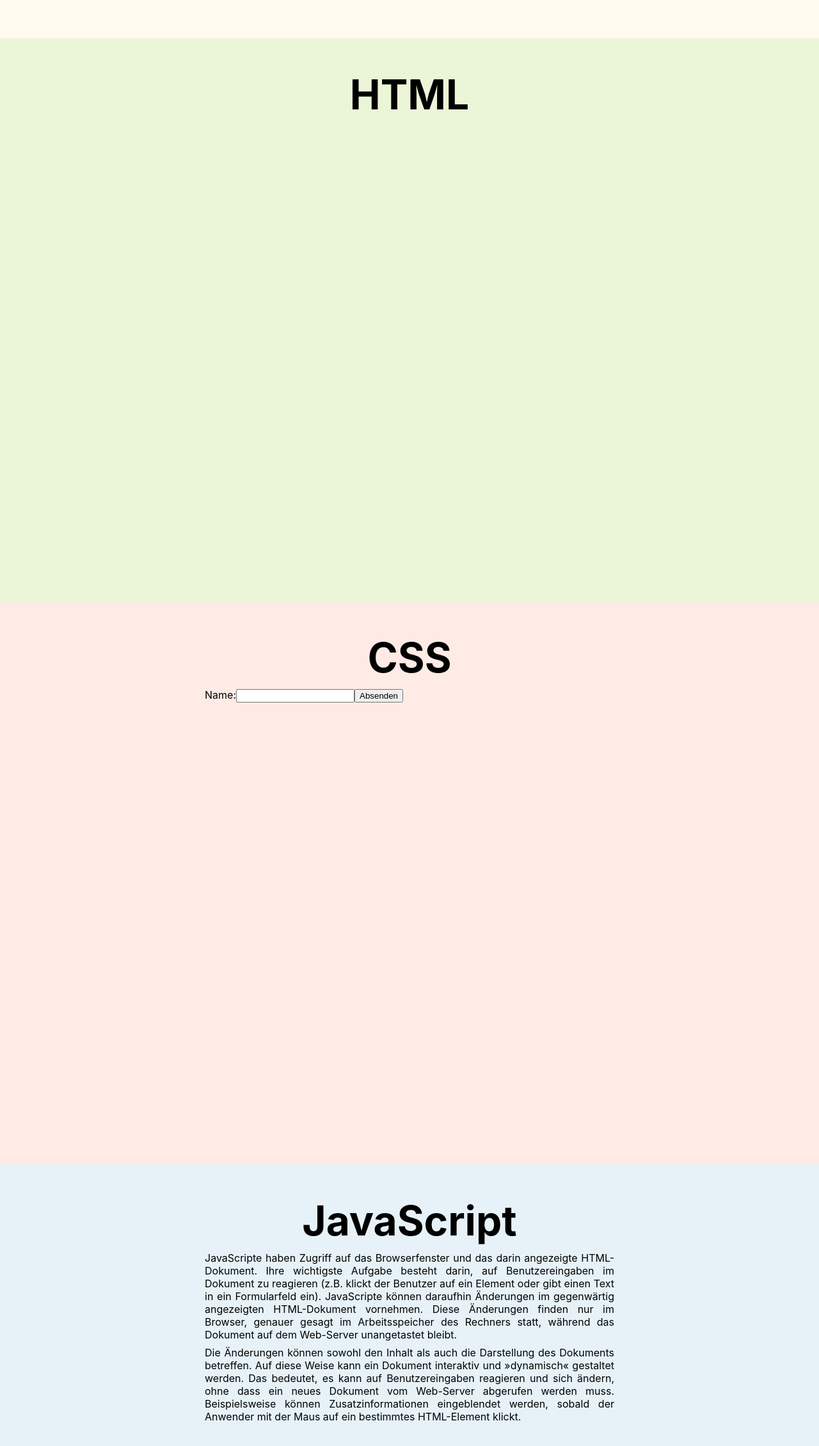
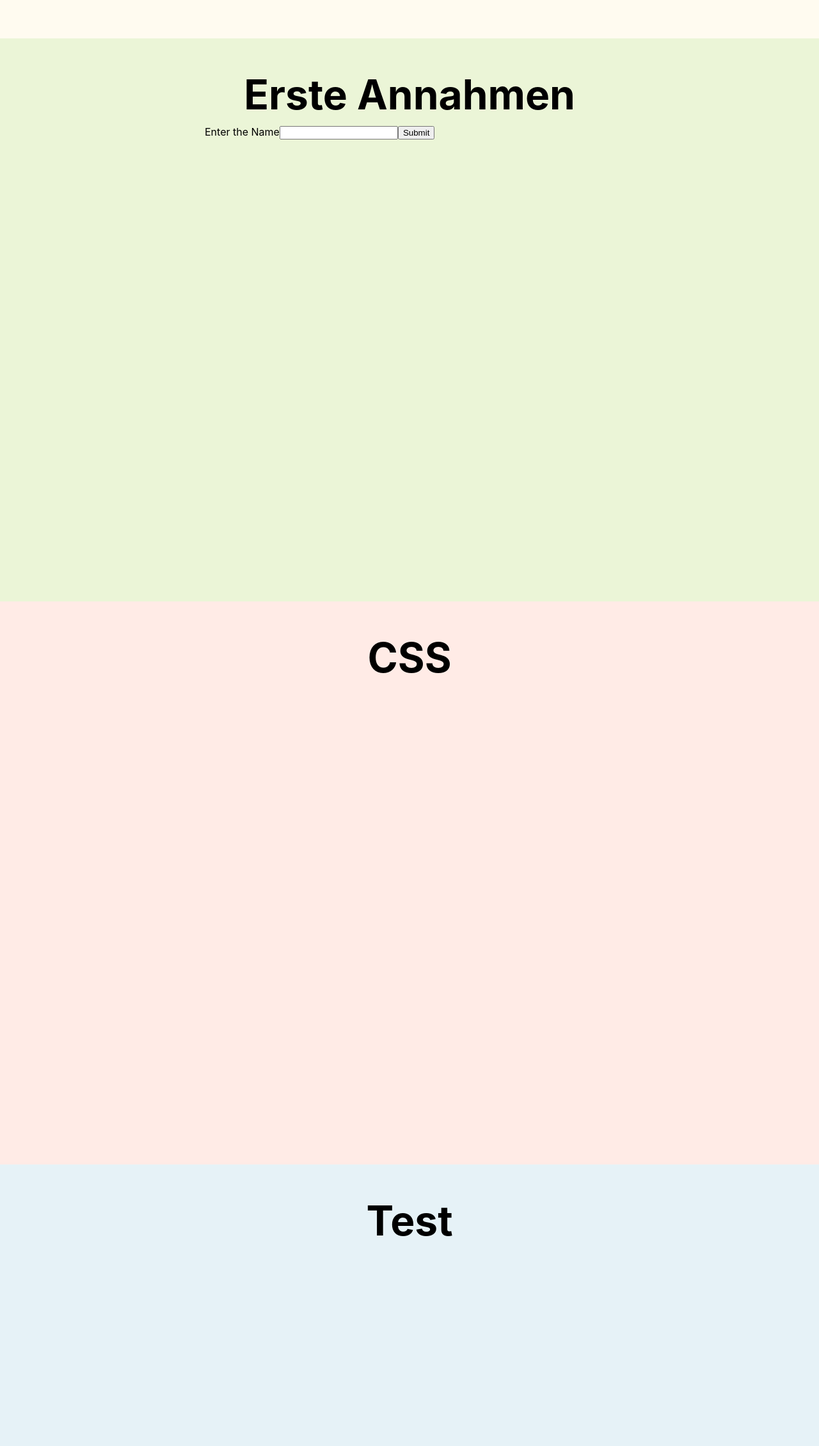
Before and after one commit to Meyisland/Bachelor-project, a React (Create React App) app in the folder my-app/: page / in a window 1280 px wide. Shown: the part 820-3080 px from the top of the page at 64% size. Built offline with nearby package versions, Linux system fonts and the light colour scheme.

Commit message:
Input works

```diff
--- a/my-app/src/App.css
+++ b/my-app/src/App.css
@@ -30,7 +30,6 @@ section {
   flex-direction: column;
   justify-content: space-evenly;
 	top: 20vh;
-  /* align-items: center; */
   justify-content: center;
   align-content: flex-start;
 	z-index: 99;
--- a/my-app/src/App.js
+++ b/my-app/src/App.js
@@ -1,6 +1,7 @@
 
 import './App.css';
 import Form from ".//Form";
+import Input from './/Input';
 
 function App() {
   return (
@@ -37,46 +38,28 @@ function App() {
 	</p>
 </section>
 <section id="part_2" tabindex="2">
-	<h2>HTML</h2>
+	<h2>Erste Annahmen</h2>
   <div>
-
+  <Input/>
     </div>
 </section>
 <section id="part_3" tabindex="3">
 	<h2>CSS</h2>
-<Form/>
 	<p><code></code>
 	</p>
 	<p></p>
 </section>
 <section id="part_4" tabindex="4">
-	<h2>JavaScript</h2>
-	<p>JavaScripte haben Zugriff auf das Browserfenster und das darin angezeigte HTML-Dokument.
-		Ihre wichtigste Aufgabe besteht darin, auf Benutzereingaben im Dokument zu reagieren
-		(z.B. klickt der Benutzer auf ein Element oder gibt einen Text in ein Formularfeld
-		ein). JavaScripte können daraufhin Änderungen im gegenwärtig angezeigten HTML-Dokument
-		vornehmen. Diese Änderungen finden nur im Browser, genauer gesagt im Arbeitsspeicher
-		des Rechners statt, während das Dokument auf dem Web-Server unangetastet bleibt.</p>
-	<p> Die Änderungen können sowohl den Inhalt als auch die Darstellung des Dokuments betreffen.
-		Auf diese Weise kann ein Dokument interaktiv und »dynamisch« gestaltet werden.
-		Das bedeutet, es kann auf Benutzereingaben reagieren und sich ändern, ohne dass
-		ein neues Dokument vom Web-Server abgerufen werden muss. Beispielsweise können
-		Zusatzinformationen eingeblendet werden, sobald der Anwender mit der Maus auf ein
-		bestimmtes HTML-Element klickt. </p>
+	<h2>Test</h2>
+
 </section>
 <section id="part_5" tabindex="5">
-	<h2>SVG</h2>
-	<p>SVG ist das einzige im Web breit einsetzbare Vektorgrafik-Format.
-		Damit lassen sich in allen Viewport-Auflösungen gestochen scharfe Grafiken darstellen.</p>
-	<p>Man sollte es einsetzen, wenn sich die meisten Bildelemente mit SVG-Formen ausdrücken
-		lassen und eine clientseitige Skalierbarkeit oder eine Dynamik gewünscht ist.</p>
+	<h2>Test</h2>
+
 </section>
 <section id="part_6" tabindex="6">
-	<h2>SVG</h2>
-	<p>SVG ist das einzige im Web breit einsetzbare Vektorgrafik-Format.
-		Damit lassen sich in allen Viewport-Auflösungen gestochen scharfe Grafiken darstellen.</p>
-	<p>Man sollte es einsetzen, wenn sich die meisten Bildelemente mit SVG-Formen ausdrücken
-		lassen und eine clientseitige Skalierbarkeit oder eine Dynamik gewünscht ist.</p>
+	<h2>Annahmen</h2>
+
 </section>
 
     </div>
--- a/my-app/src/Form.jsx
+++ b/my-app/src/Form.jsx
@@ -1,5 +1,6 @@
 
-import React from 'react'
+import React from 'react';
+
 
 
 class NameForm extends React.Component {
--- /dev/null
+++ b/my-app/src/Input.jsx
@@ -0,0 +1,39 @@
+
+import React, { Component } from "react";
+
+class Input extends Component {
+  constructor(props) {
+    super(props);
+
+    this.state = {
+    FirstAnnahme: "",
+      submitedFirst: ""
+    };
+  }
+
+  inputChange = e => {
+    const firstAnnahme = e.target.value;
+    this.setState(() => ({ firstAnnahme }));
+  };
+  displayNameHandler = () => {
+    this.setState(prevState => ({ submitedFirstAnnahme: prevState.firstAnnahme }));
+  };
+
+  render() {
+    return (
+      <div>
+        <form>
+          <label>Enter the Name</label>
+          <input type="text" name="firstAnnahme" onChange={this.inputChange} />
+          <button type="button" onClick={this.displayNameHandler}>
+            Submit
+          </button>
+          <p>
+            {this.state.submitedFirstAnnahme && this.state.submitedFirstAnnahme}
+          </p>
+        </form>
+      </div>
+    );
+  }
+}
+export default Input;
```
